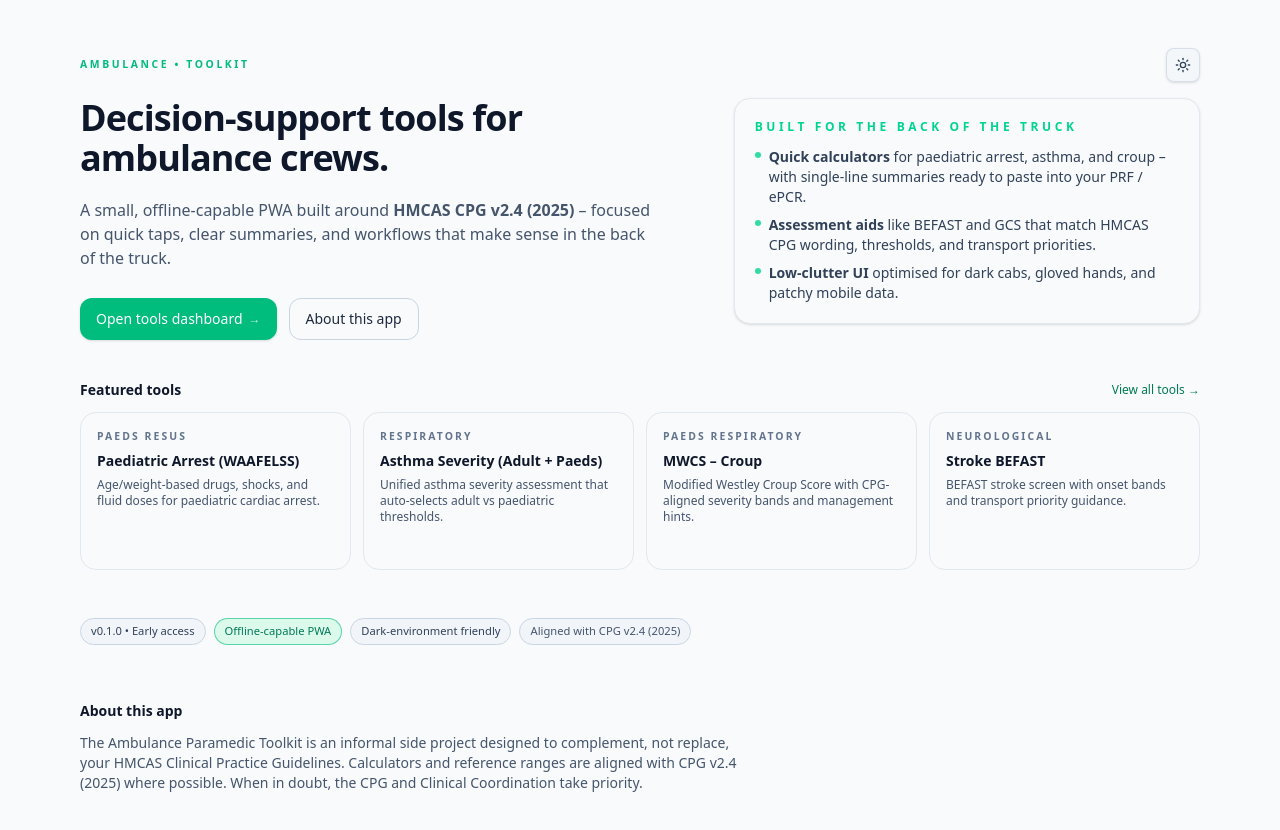
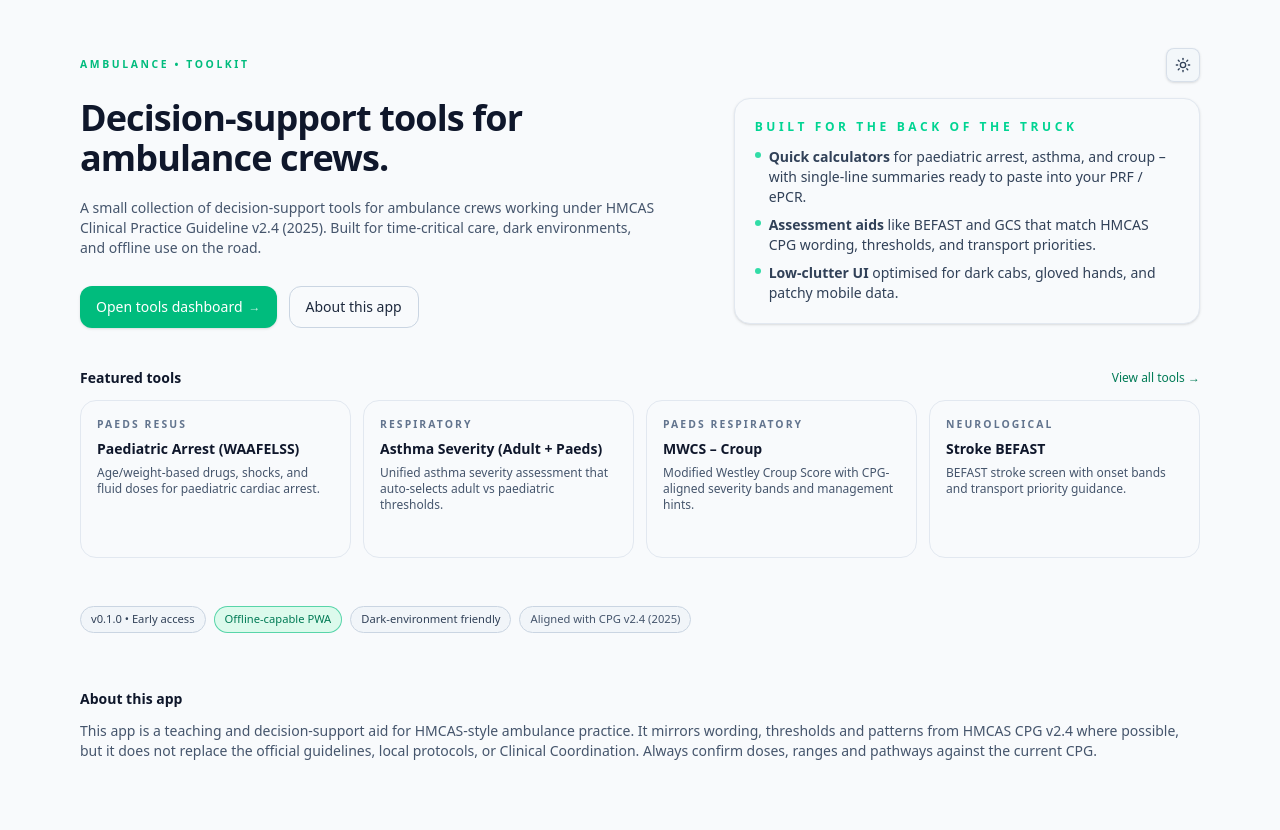
Before and after one commit to drixle08/Ambulance-App, a Next.js app: page / in a window 1280 px wide. Shown: the top 830 px of the page. Built offline with nearby package versions, Linux system fonts and the light colour scheme.

Commit message:
Refine home and dashboard microcopy to emphasise HMCAS CPG v2.4

```diff
--- a/app/dashboard/page.tsx
+++ b/app/dashboard/page.tsx
@@ -22,14 +22,14 @@ const TOOL_GROUPS: ToolGroup[] = [
   {
     title: "Paediatric resus & respiratory",
     description:
-      "Weight-based resuscitation, croup scoring, and asthma severity tools aligned with CPG v2.4.",
+      "Weight-based paediatric arrest, croup scoring and asthma severity tools aligned with HMCAS CPG v2.4.",
     tools: [
       {
         name: "Paediatric Arrest (WAAFELSS)",
         href: "/tools/peds-arrest",
         tagline:
-          "Age/weight-based drug doses, shocks, and fluids for paediatric arrest.",
-        meta: "WAAFELSS-style • CPG 2.x",
+          "Age/weight-based drug doses, shocks, and fluids for paediatric cardiac arrest.",
+        meta: "WAAFELSS-style • CPG v2.4",
       },
       {
         name: "Asthma Severity (Adult + Paeds)",
@@ -42,7 +42,7 @@ const TOOL_GROUPS: ToolGroup[] = [
         name: "MWCS – Croup",
         href: "/tools/mwcs",
         tagline:
-          "Modified Westley Croup Score with severity banding and management hints.",
+          "Modified Westley Croup Score with severity banding and prehospital management hints.",
         meta: "CPG 5.3 Croup",
       },
     ],
@@ -50,13 +50,13 @@ const TOOL_GROUPS: ToolGroup[] = [
   {
     title: "Assessment & screening",
     description:
-      "Quick bedside screening tools to support your primary clinical approach and early decision-making.",
+      "Quick bedside screening tools to support your primary clinical approach, stroke recognition and neurological assessment.",
     tools: [
       {
         name: "Stroke BEFAST",
         href: "/tools/stroke",
         tagline:
-          "BEFAST stroke screen with onset banding and transport priority guidance.",
+          "BEFAST stroke screen with onset banding and transport priority guidance to CT-capable facilities.",
         meta: "CPG 3.1 Stroke",
       },
       {
@@ -77,8 +77,8 @@ const TOOL_GROUPS: ToolGroup[] = [
         name: "Normal Vitals by Age",
         href: "/tools/vitals",
         tagline:
-          "Age-banded HR, RR, BP and SpO₂ ranges for neonates, paediatrics, adolescents, and adults.",
-        meta: "Adult + paeds tables",
+          "Age-banded HR, RR, BP and SpO₂ ranges for neonates, children, adolescents, and adults based on CPG tables.",
+        meta: "Adult + paeds tables • CPG v2.4",
       },
       // Easy slot for future reference tools (e.g. QEWS, sepsis flags, shock index etc.)
     ],
--- a/app/page.tsx
+++ b/app/page.tsx
@@ -56,12 +56,12 @@ export default function HomePage() {
           <h1 className="text-3xl md:text-4xl font-semibold tracking-tight text-slate-900 dark:text-slate-50">
             Decision-support tools for ambulance crews.
           </h1>
-          <p className="text-sm md:text-base text-slate-600 dark:text-slate-400 max-w-xl">
-            A small, offline-capable PWA built around{" "}
-            <span className="font-semibold">HMCAS CPG v2.4 (2025)</span> – focused on
-            quick taps, clear summaries, and workflows that make sense in the back of
-            the truck.
-          </p>
+          <p className="mt-3 text-sm text-slate-600 dark:text-slate-400 max-w-xl">
+           A small collection of decision-support tools for ambulance crews working under
+           HMCAS Clinical Practice Guideline v2.4 (2025). Built for time-critical care,
+           dark environments, and offline use on the road.
+         </p>
+
 
           {/* CTAs */}
           <div className="flex flex-wrap gap-3 pt-2">
@@ -185,12 +185,14 @@ export default function HomePage() {
         <h2 className="text-sm font-semibold text-slate-900 dark:text-slate-100">
           About this app
         </h2>
-        <p className="text-xs md:text-sm text-slate-600 dark:text-slate-400 max-w-2xl">
-          The Ambulance Paramedic Toolkit is an informal side project designed to
-          complement, not replace, your HMCAS Clinical Practice Guidelines.
-          Calculators and reference ranges are aligned with CPG v2.4 (2025) where
-          possible. When in doubt, the CPG and Clinical Coordination take priority.
-        </p>
+        <p className="text-sm text-slate-600 dark:text-slate-400">
+         This app is a teaching and decision-support aid for HMCAS-style ambulance
+         practice. It mirrors wording, thresholds and patterns from HMCAS CPG v2.4
+         where possible, but it does not replace the official guidelines, local
+         protocols, or Clinical Coordination. Always confirm doses, ranges and pathways
+         against the current CPG.
+       </p>
+
       </section>
 
       {/* Install hint – bottom-right */}
```
